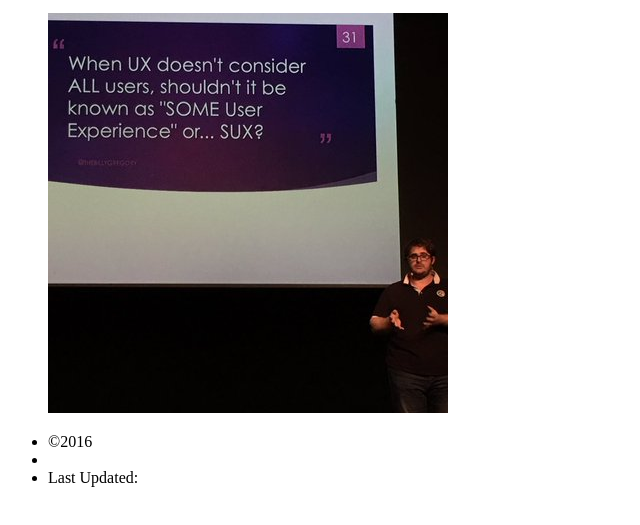
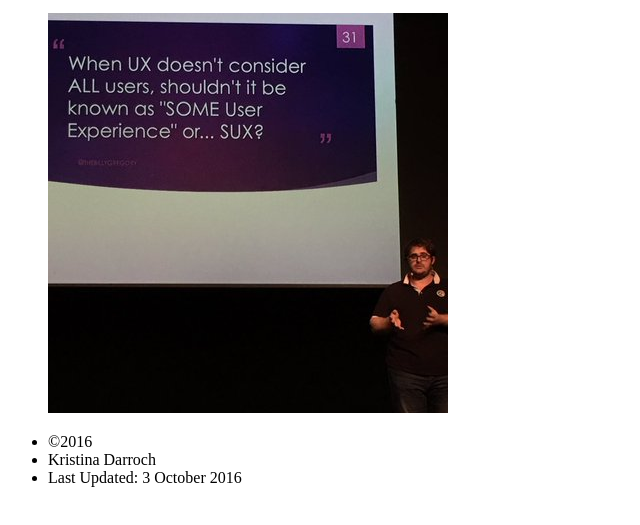
Before and after one commit to kristinadarroch/kristinadarroch.gethub.io, a plain HTML site: page practice.html in a window 1280 px wide. Shown: the part 199-724 px from the top of the page, without its empty margins (0-640 px from the left). Drawn offline with Linux system fonts and the light colour scheme.

Commit message:
name and date update

```diff
--- a/practice.html
+++ b/practice.html
@@ -29,10 +29,10 @@
             <ul>
                 <li>&copy;2016</li>
                 <li>
-                    <!--Add your name here, replacing this comment-->
+                    Kristina Darroch
                 </li>
                 <li>Last Updated:
-                    <!-- Put today's date following the colon -->
+                    3 October 2016
                 </li>
             </ul>
             <p> </p>
```
